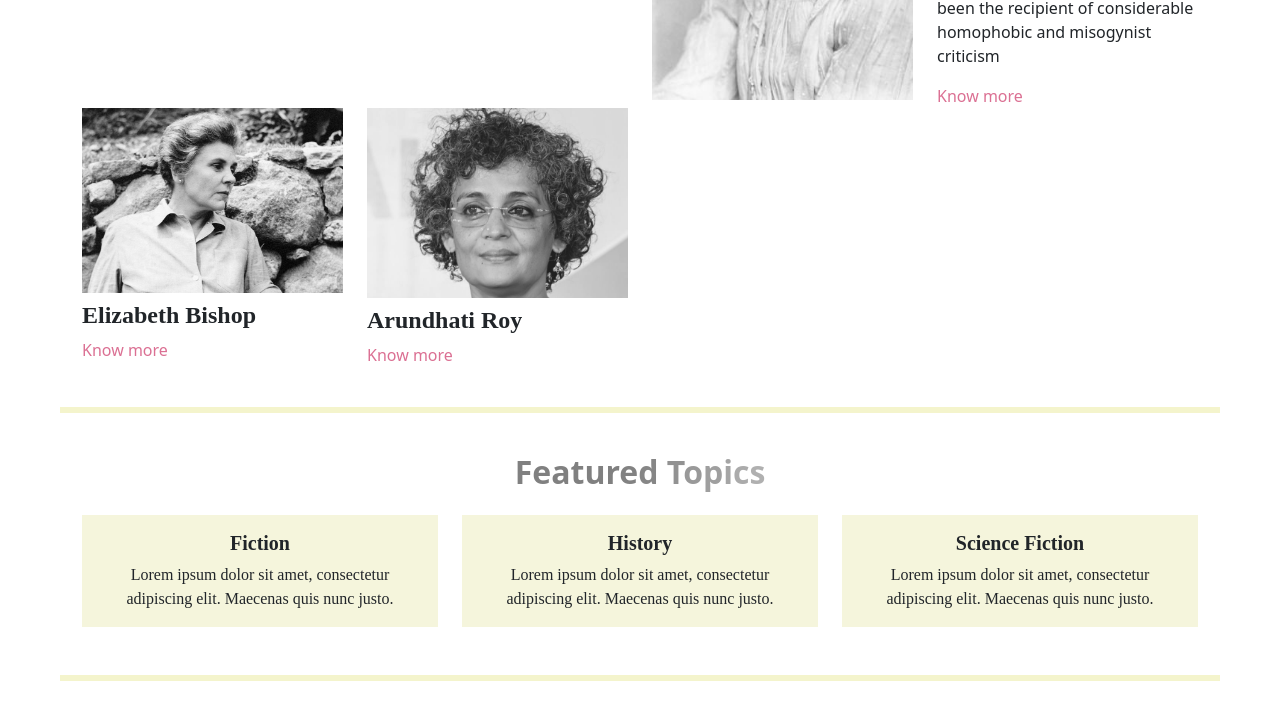
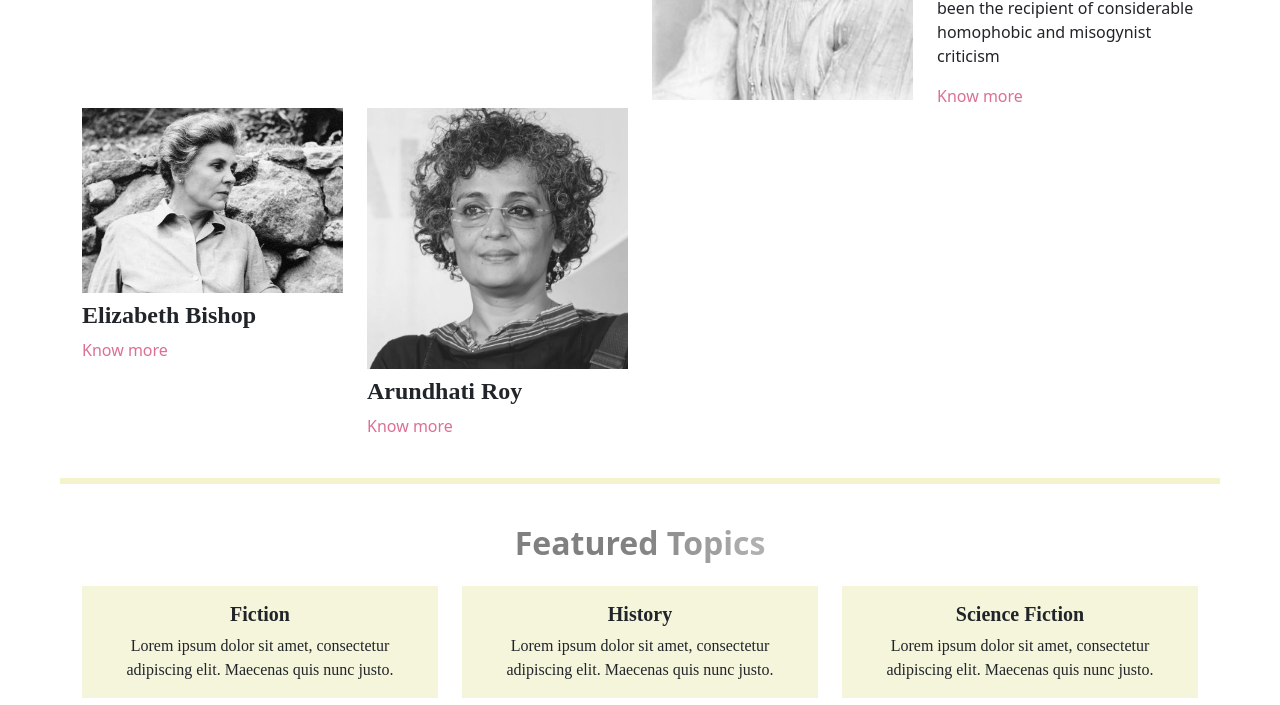
Before and after one commit to fabiii-20/Library_Website_ICT, a plain HTML site: page index.html in a window 1280 px wide. Shown: the part 1196-1901 px from the top of the page. Drawn offline with nearby package versions, Linux system fonts and the light colour scheme.

Commit message:
minor changes

```diff
--- a/style/style.css
+++ b/style/style.css
@@ -90,10 +90,7 @@
 .wr-head{
     color: palevioletred;
 }
-#Arundhati{
-    height: 190px;
-   overflow: hidden;
-}
+
 .line{
     border: 3px solid rgb(211, 211, 55);
     margin-left: 60px;
```
Also changed, not shown: books.html (+1 -1 lines).
